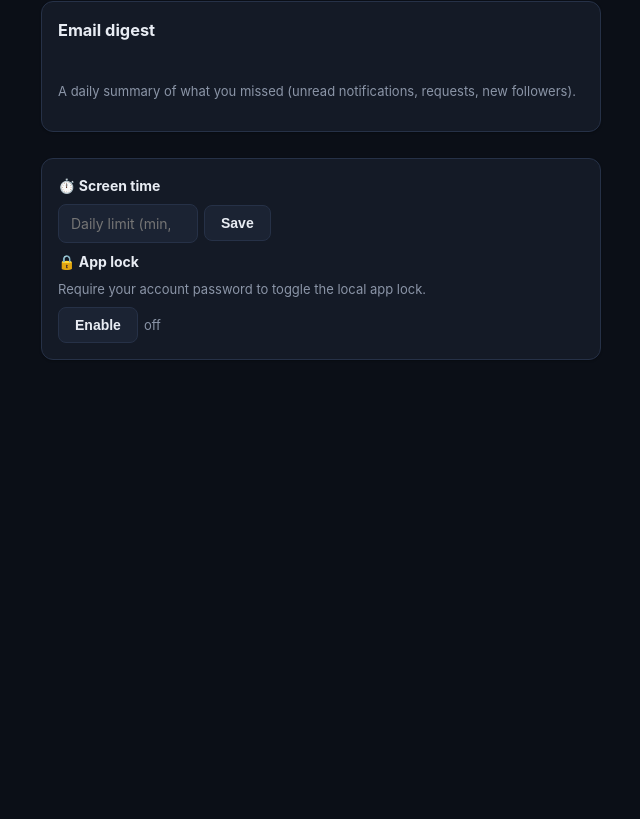
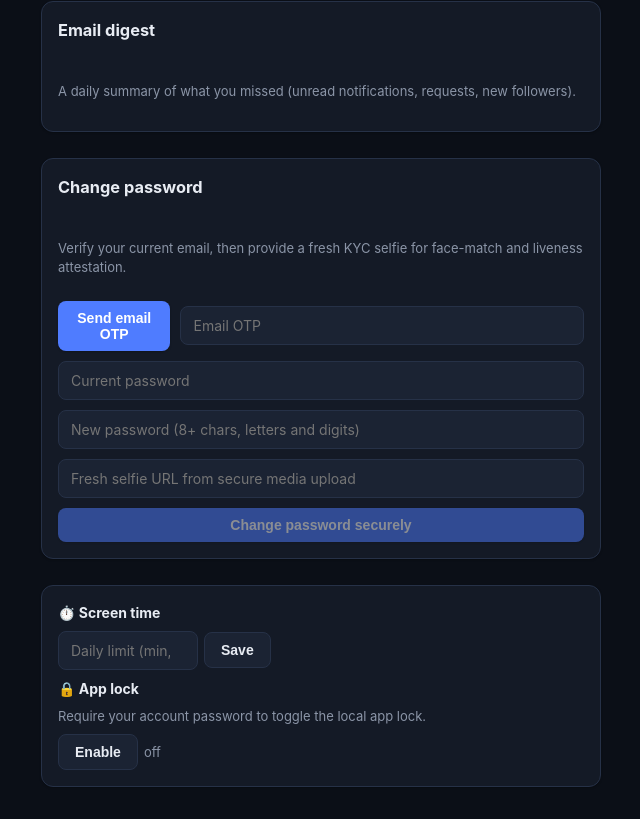
Before and after one commit to ChatAppUs/ChatApp, a Next.js app in the folder apps/web/: page /settings in a window 1280 px wide. Shown: the part 2700-3519 px from the top of the page, without its empty margins (319-959 px from the left). Before the commit the page ends 3092 px from the top, so only its background shows below. Built offline with nearby package versions, Linux system fonts and the light colour scheme; no server answers.

Commit message:
feat: expose credential security controls in web settings

```diff
--- a/apps/web/src/app/settings/page.tsx
+++ b/apps/web/src/app/settings/page.tsx
@@ -35,6 +35,10 @@ export default function SettingsPage() {
   const [recoveryLeft, setRecoveryLeft] = useState<number | null>(null);
   const [verifyCode, setVerifyCode] = useState("");
   const [disableCode, setDisableCode] = useState("");
+  const [securityCurrentPassword, setSecurityCurrentPassword] = useState("");
+  const [securityNewPassword, setSecurityNewPassword] = useState("");
+  const [securityOtp, setSecurityOtp] = useState("");
+  const [securitySelfieUrl, setSecuritySelfieUrl] = useState("");
   const [notif, setNotif] = useState<Record<string, boolean>>({});
   const NOTIF_LABELS: Record<string, string> = {
     messages: "Direct messages", groups: "Group chats", calls: "Calls",
@@ -165,6 +169,34 @@ export default function SettingsPage() {
     } catch (e) {
       setError(e instanceof Error ? e.message : "invalid code");
     }
+  };
+
+  const sendSecurityOtp = async () => {
+    setError("");
+    try {
+      const d = await api<{ dev_code?: string }>("/api/me/security/challenges", {
+        method: "POST", body: JSON.stringify({ kind: "current_email" }),
+      });
+      setStatus(d.dev_code ? `Development OTP: ${d.dev_code}` : "A verification code was sent to your current email.");
+    } catch (e) { setError(e instanceof Error ? e.message : "could not send verification code"); }
+  };
+
+  const changePassword = async () => {
+    setError("");
+    try {
+      await api("/api/me/security/challenges/current_email/verify", {
+        method: "POST", body: JSON.stringify({ code: securityOtp }),
+      });
+      await api("/api/me/security/attestation", {
+        method: "POST", body: JSON.stringify({ selfie_url: securitySelfieUrl }),
+      });
+      await api("/api/me/security", {
+        method: "PUT",
+        body: JSON.stringify({ operation: "password", current_password: securityCurrentPassword, new_password: securityNewPassword }),
+      });
+      setSecurityCurrentPassword(""); setSecurityNewPassword(""); setSecurityOtp(""); setSecuritySelfieUrl("");
+      setStatus("Password updated. All other sessions were revoked and withdrawals are frozen for 48 hours.");
+    } catch (e) { setError(e instanceof Error ? e.message : "password change failed"); }
   };
 
   return (
@@ -317,6 +349,18 @@ export default function SettingsPage() {
       </div>
 
       <AccountSafety />
+      <div className="card col">
+        <h3 style={{ marginTop: 0 }}>Change password</h3>
+        <p className="muted">Verify your current email, then provide a fresh KYC selfie for face-match and liveness attestation.</p>
+        <div className="row">
+          <button onClick={sendSecurityOtp}>Send email OTP</button>
+          <input value={securityOtp} onChange={(e) => setSecurityOtp(e.target.value)} placeholder="Email OTP" inputMode="numeric" maxLength={6} />
+        </div>
+        <input type="password" value={securityCurrentPassword} onChange={(e) => setSecurityCurrentPassword(e.target.value)} placeholder="Current password" />
+        <input type="password" value={securityNewPassword} onChange={(e) => setSecurityNewPassword(e.target.value)} placeholder="New password (8+ chars, letters and digits)" minLength={8} />
+        <input value={securitySelfieUrl} onChange={(e) => setSecuritySelfieUrl(e.target.value)} placeholder="Fresh selfie URL from secure media upload" />
+        <button onClick={changePassword} disabled={!securityOtp || !securityCurrentPassword || !securityNewPassword || !securitySelfieUrl}>Change password securely</button>
+      </div>
       <ScreenTimePanel />
     </div>
   );
```
Also changed, not shown: 2 other files (tests, documents, lock files or other folders).
